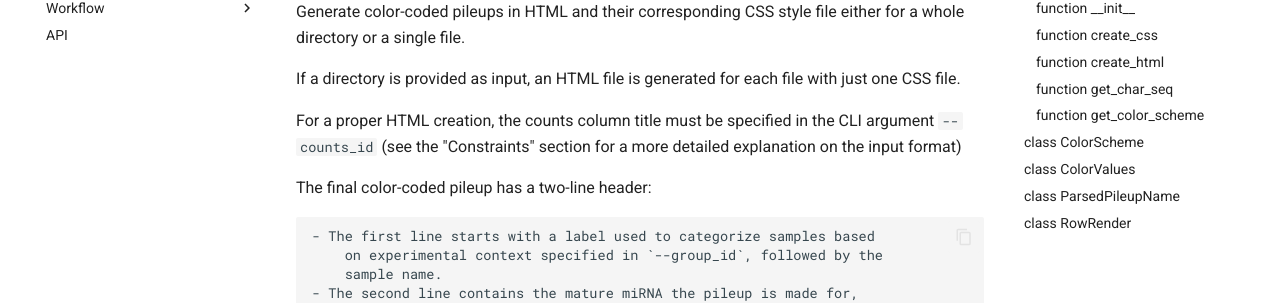
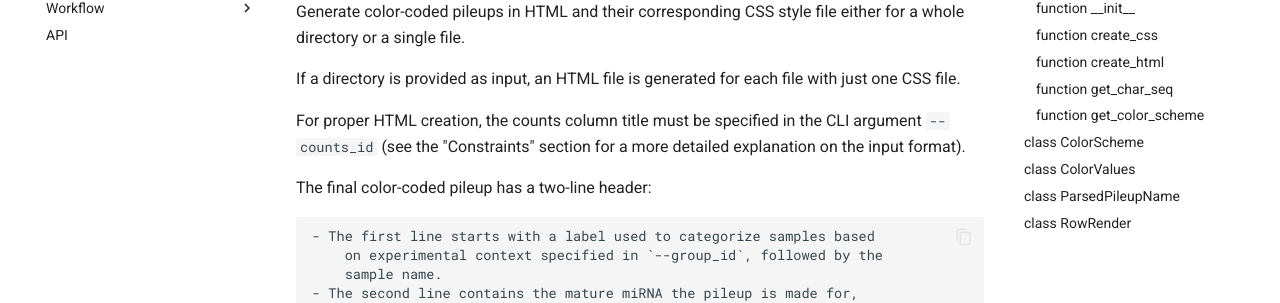
Before and after one commit to zavolanlab/mirflowz, an MkDocs documentation site: the page built from docs/api/copper.py.md, in a window 1280 px wide and 900 px high. Shown: the part 238-541 px from the top of the window. Built offline with MkDocs 1.6.1 and Material for MkDocs 9.7.7, drawn with Linux system fonts in a browser that asks for light colours; comment, search, counter and statistics services are not loaded; some of the changed text lies outside the part shown.

Commit message:
docs: fix typos

```diff
--- a/docs/api/copper.py.md
+++ b/docs/api/copper.py.md
@@ -10,9 +10,9 @@ either for a whole directory or a single file.
 If a directory is provided as input, an HTML file is generated for each
 file with just one CSS file.
 
-For a proper HTML creation, the counts column title must be specified in
-the CLI argument `--counts_id` (see the "Constraints" section for a more
-detailed explanation on the input format)
+For proper HTML creation, the counts column title must be specified in the CLI
+argument `--counts_id` (see the "Constraints" section for a more detailed
+explanation on the input format).
 
 The final color-coded pileup has a two-line header:
 
```
Also changed, not shown: other parts of docs/api/copper.py.md (+1 -1 lines), docs/api/ascii_pileups_aesthetics_modification.R.md (+1 -1 lines), docs/workflow/modules/pileups.md (+1 -1 lines).
